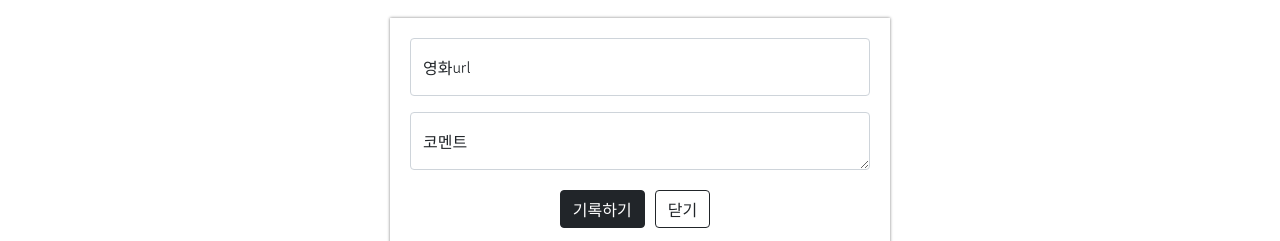
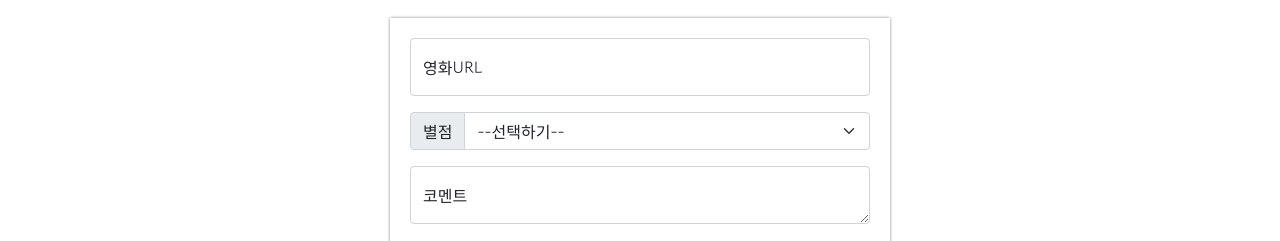
Before and after one commit to ohj89/mypage, a plain HTML site: page index.html in a window 1280 px wide. Shown: the part 252-493 px from the top of the page. Drawn offline with nearby package versions, Linux system fonts and the light colour scheme.

Commit message:
Update index.html

```diff
--- a/index.html
+++ b/index.html
@@ -92,8 +92,20 @@
     <div class="mypost">
         <div class="form-floating mb-3">
             <input type="email" class="form-control" id="floatingInput" placeholder="name@example.com">
-            <label for="floatingInput">영화url</label>
+            <label for="floatingInput">영화URL</label>
         </div>
+        <div class="input-group mb-3">
+            <label class="input-group-text" for="inputGroupSelect01">별점</label>
+            <select class="form-select" id="inputGroupSelect01">
+              <option selected>--선택하기--</option>
+              <option value="1">⭐</option>
+              <option value="2">⭐⭐</option>
+              <option value="3">⭐⭐⭐</option>
+              <option value="4">⭐⭐⭐⭐</option>
+              <option value="5">⭐⭐⭐⭐⭐</option>
+            </select>
+          </div>
+
         <div class="form-floating">
             <textarea class="form-control" placeholder="Leave a comment here" id="floatingTextarea"></textarea>
             <label for="floatingTextarea">코멘트</label>
```
